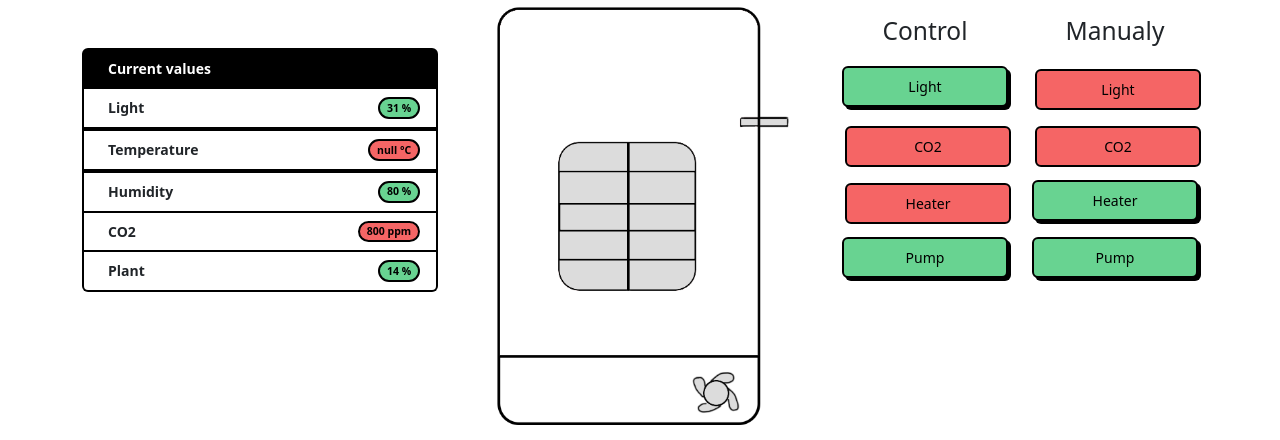
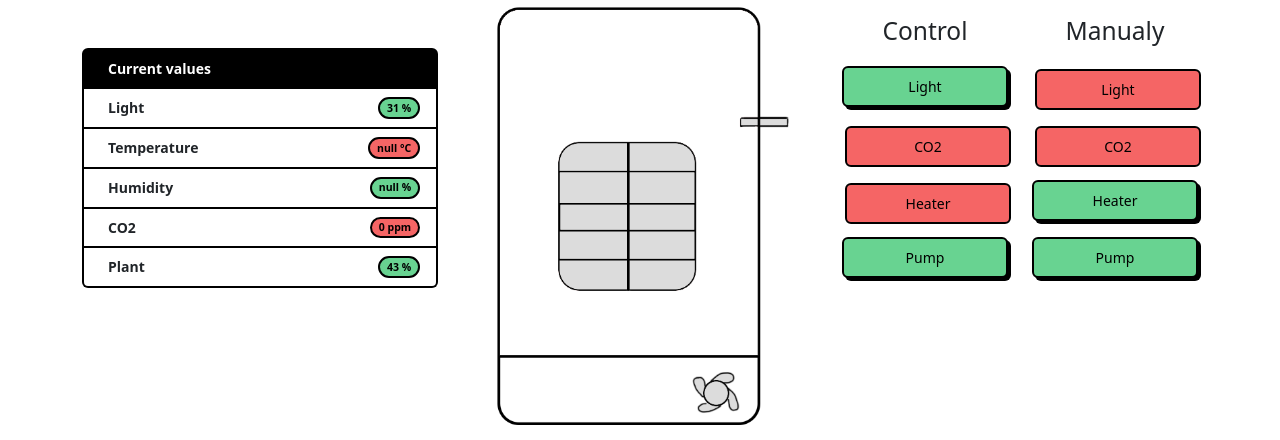
Before and after one commit to b0gdan00/RP_2, a Django app: page / in a window 1280 px wide. Shown: the top 440 px of the page. Run offline with Django 5.2, Linux system fonts and the light colour scheme; data comes from the database, SQL or seed files in the repository; some libraries are stand-ins or nearby versions.

Commit message:
Refactor data fetching for light, temperature, humidity, CO2, and plant values into a single function and update HTML structure for consistency

```diff
--- a/control/templates/includes/current.html
+++ b/control/templates/includes/current.html
@@ -8,58 +8,51 @@
         <div class="ms-2 me-auto">
             <div class="fw-bold">Light</div>
         </div>
-        <span class="badge text-bg-success rounded-pill" id="light-value">-- <span>Lm</span></span>
+        <span class="badge text-bg-success rounded-pill" id="light-value">-- <span>%</span></span>
     </li>
-    <script>
-        function fetchLight() {
-            fetch('/api/light/')
-                .then(response => response.json())
-                .then(data => {
-                    if (data.light !== undefined) {
-                        document.getElementById('light-value').innerHTML = `${data.light} <span>%</span>`;
-                    }
-                });
-        }
-        fetchLight();
-        setInterval(fetchLight, 3000);
-    </script>
     <li class="list-group-item d-flex justify-content-between align-items-start" id="temperature-list-item">
         <div class="ms-2 me-auto">
             <div class="fw-bold">Temperature</div>
         </div>
         <span class="badge text-bg-danger rounded-pill" id="temperature-value">-- <span>°C</span></span>
     </li>
-    <script>
-        function fetchTemperature() {
-            fetch('/api/temperature/')
-                .then(response => response.json())
-                .then(data => {
-                    if (data.temperature !== undefined) {
-                        document.getElementById('temperature-value').innerHTML = `${data.temperature} <span>°C</span>`;
-                    }
-                });
-        }
-        setTimeout(() => {
-            fetchTemperature();
-            setInterval(fetchTemperature, 3000);
-        }, 1000);
-    </script>
-    <li class="list-group-item d-flex justify-content-between align-items-start">
+    <li class="list-group-item d-flex justify-content-between align-items-start" id="humidity-list-item">
         <div class="ms-2 me-auto">
             <div class="fw-bold">Humidity</div>
         </div>
-        <span class="badge text-bg-success rounded-pill">80 <span>%</span></span>
+        <span class="badge text-bg-success rounded-pill" id="humidity-value">-- <span>%</span></span>
     </li>
-    <li class="list-group-item d-flex justify-content-between align-items-start">
+    <li class="list-group-item d-flex justify-content-between align-items-start" id="co2-list-item">
         <div class="ms-2 me-auto">
             <div class="fw-bold">CO2</div>
         </div>
-        <span class="badge text-bg-danger rounded-pill">800 <span>ppm</span></span>
+        <span class="badge text-bg-danger rounded-pill" id="co2-value">-- <span>ppm</span></span>
     </li>
-    <li class="list-group-item d-flex justify-content-between align-items-start">
+    <li class="list-group-item d-flex justify-content-between align-items-start" id="plant-list-item">
         <div class="ms-2 me-auto">
             <div class="fw-bold">Plant</div>
         </div>
-        <span class="badge text-bg-success rounded-pill">14 <span>%</span></span>
+        <span class="badge text-bg-success rounded-pill" id="plant-value">-- <span>%</span></span>
     </li>
 </ol>
+<script>
+    function fetchAndUpdate(url, elementId, unit) {
+        fetch(url)
+            .then(response => response.json())
+            .then(data => {
+                const key = Object.keys(data).find(k => k !== 'error');
+                if (key && data[key] !== undefined) {
+                    document.getElementById(elementId).innerHTML = `${data[key]} <span>${unit}</span>`;
+                }
+            });
+    }
+    function pollAll() {
+        fetchAndUpdate('/api/light/', 'light-value', '%');
+        fetchAndUpdate('/api/temperature/', 'temperature-value', '°C');
+        fetchAndUpdate('/api/humidity/', 'humidity-value', '%');
+        fetchAndUpdate('/api/co2/', 'co2-value', 'ppm');
+        fetchAndUpdate('/api/planty/', 'plant-value', '%');
+    }
+    pollAll();
+    setInterval(pollAll, 3000);
+</script>
```
